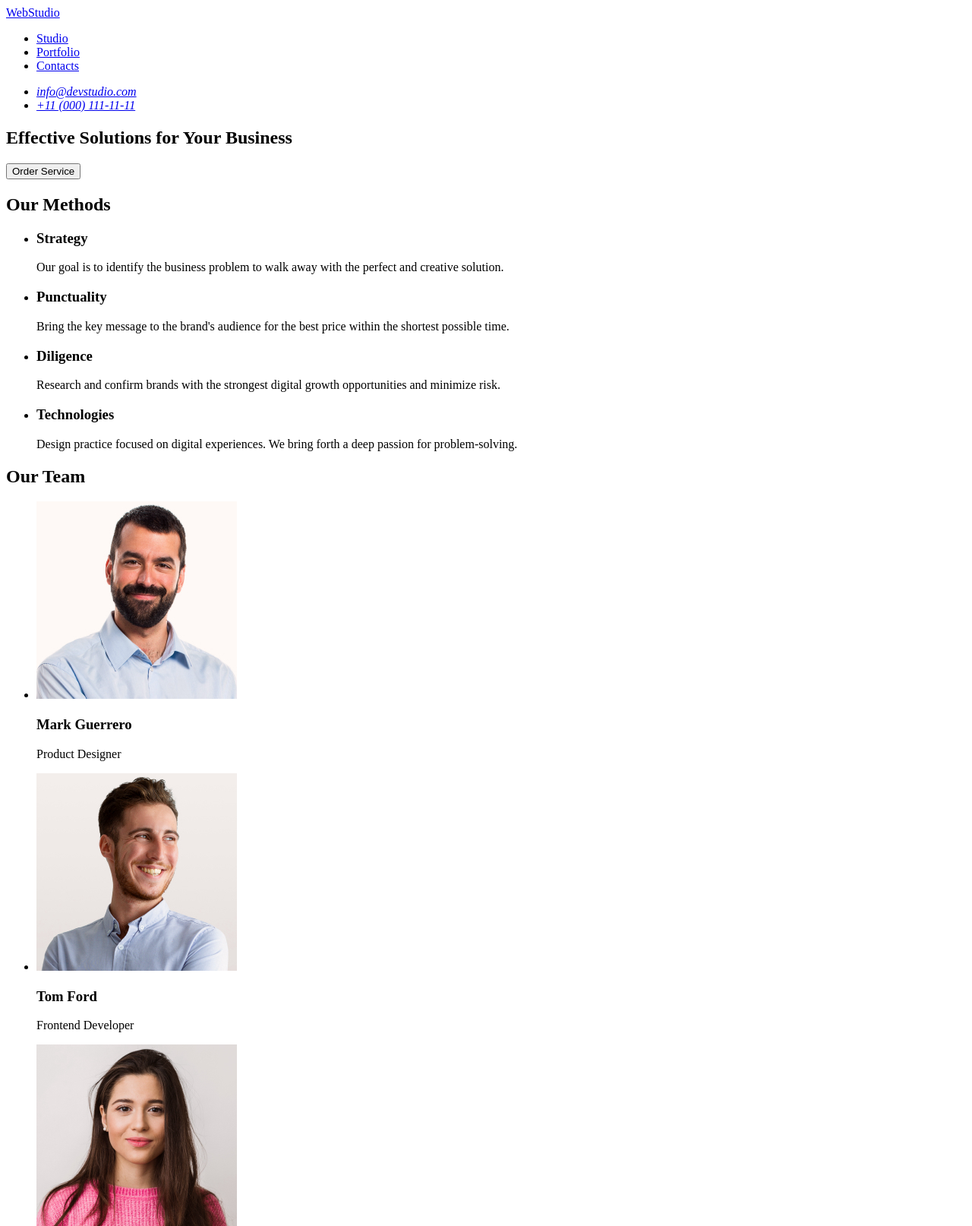
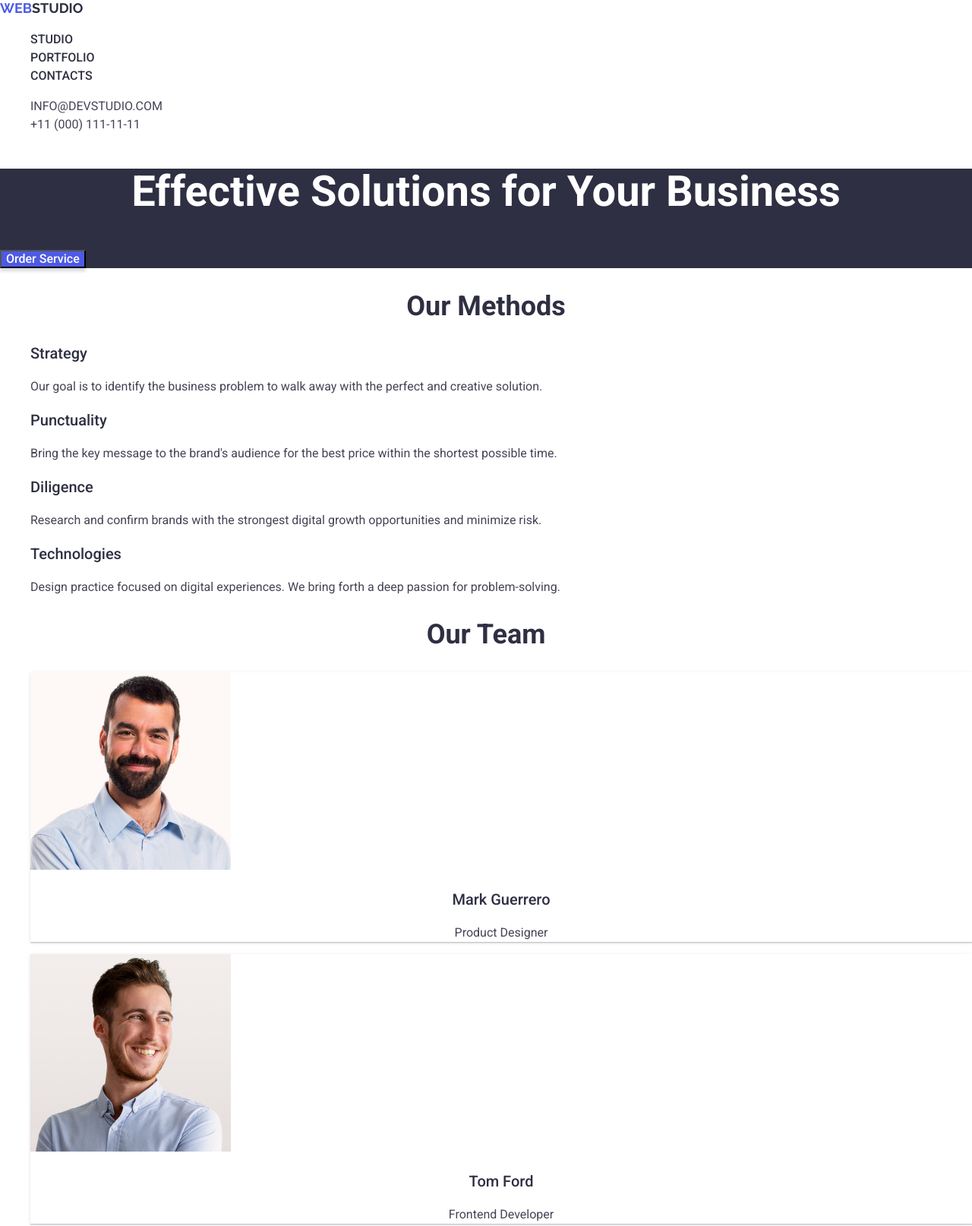
Before and after one commit to FestBC/goit-markup-hw-02, a plain HTML site: page index.html in a window 1280 px wide. Shown: the top 1614 px of the page at 76% size. Drawn offline with nearby package versions, Linux system fonts and the light colour scheme.

Commit message:
modify index.html; add css/styles.css and several JPGs in images folder.

```diff
--- /dev/null
+++ b/css/styles.css
@@ -0,0 +1,111 @@
+body {
+    font-family: "Roboto", sans-serif;
+    color: #434455;
+    background-color: #fff;
+    line-height: 1.5;
+    letter-spacing: 2%;
+}
+
+h1 {
+    font-weight: 700;
+    font-size: 56px;
+    line-height: 1.07143;
+    text-align: center;
+    color: #fff;
+}
+
+h2 {
+    font-weight: 700;
+    font-size: 36px;
+    line-height: 1.11111;
+    text-align: center;
+    color: #2e2f42;
+}
+
+h3 {
+    font-weight: 500;
+    font-size: 20px;
+    line-height: 1.2;
+    color: #2e2f42;
+}
+
+a {
+    text-transform: uppercase;
+    text-decoration: none;
+}
+
+button {
+    letter-spacing: 4%;
+}
+
+ul {
+    list-style: none;
+}
+
+.logo {
+    font-family: "Raleway", sans-serif;
+    font-size: 18px;
+    line-height: 1.16667;
+    color: #4d5ae5;
+}
+
+.logo .logo-textStudioHeader {
+    color: #2e2f42;
+}
+
+.logo .logo-textStudioFooter {
+    color: #f4f4fd;
+}
+
+.navigation a {
+    font-weight: 500;
+    color: #2e2f42;
+}
+
+.navigation a:hover,
+.navigation a:focus {
+    color: #404bbf;
+}
+
+.contacts a {
+    font-style: normal;
+    color: inherit;
+}
+
+.contacts a:hover,
+.contacts a:focus {
+    color: #404bbf;
+}
+
+.hero {
+    background-color: #2e2f42;
+}
+
+.hero button {
+    box-shadow: 0 4px 4px 0 rgba(0, 0, 0, 0.15);
+    background-color: #4d5ae5;
+    font-weight: 500;
+    color: #fff;
+}
+
+.hero button:hover,
+.hero button:focus {
+    background-color: #404bbf;
+}
+
+.teamSection li {
+    box-shadow: 0 2px 1px 0 rgba(46, 47, 66, 0.08), 0 1px 1px 0 rgba(46, 47, 66, 0.16), 0 1px 6px 0 rgba(46, 47, 66, 0.08);
+}
+
+.teamSection h3,
+.teamSection p {
+    text-align: center;
+}
+
+footer {
+    background-color: #2e2f42;
+}
+
+footer p {
+    color: #f4f4fd;
+}
--- a/index.html
+++ b/index.html
@@ -4,12 +4,21 @@
     <meta charset="UTF-8">
     <meta name="description" content="business training, effective solutions for business">
     <title>Main Page</title>
+    <link rel="stylesheet" href="https://cdnjs.cloudflare.com/ajax/libs/modern-normalize/3.0.1/modern-normalize.css"
+        integrity="sha512-gnAN+RgTMylunXI7AMg+PtcUGpKZFkZJoFIkAWvdPFRrFJz3p2tx4+9xbjILRfN7CzoViMgS8vSf06fSQzWZjA=="
+        crossorigin="anonymous" referrerpolicy="no-referrer" />
+    <link rel="preconnect" href="https://fonts.googleapis.com">
+    <link rel="preconnect" href="https://fonts.gstatic.com" crossorigin>
+    <link
+        href="https://fonts.googleapis.com/css2?family=Raleway:ital,wght@0,700;1,700&family=Roboto:ital,wght@0,100..900;1,100..900&display=swap"
+        rel="stylesheet">
+    <link rel="stylesheet" href="./css/styles.css">
 </head>
 <body>
     <header>
         <nav>
-            <a href="./index.html">WebStudio</a>
-            <ul>
+            <a href="./index.html" class="logo">Web<span class="logo-textStudioHeader">Studio</span></a>
+            <ul class="navigation">
                 <li>
                     <a href="./index.html">Studio</a>
                 </li>
@@ -21,7 +30,7 @@
                 </li>
             </ul>
         </nav>
-        <address>
+        <address class="contacts">
             <ul>
                 <li>
                     <a href="mailto:info@devstudio.com">info@devstudio.com</a>
@@ -33,13 +42,14 @@
         </address>
     </header>
     <main>
-        <!-- the 1'st section -->
-        <section>
+        <!-- #region hero section -->
+        <section class="hero">
             <h1>Effective Solutions for Your Business</h1>
             <button type="button">Order Service</button>
         </section>
+        <!-- #endregion -->
 
-        <!-- our methods section -->
+        <!-- #region our methods section -->
         <section>
             <h2>Our Methods</h2>
             <ul>
@@ -61,9 +71,10 @@
                 </li>
             </ul>
         </section>
+        <!-- #endregion -->
 
-        <!-- our team section -->
-        <section>
+        <!-- #region our team section -->
+        <section class="teamSection">
             <h2>Our Team</h2>
             <ul>
                 <li>
@@ -88,9 +99,48 @@
                 </li>
             </ul>
         </section>
+        <!-- #endregion -->
+
+        <!-- #region our portfolio -->
+        <section>
+        <h2>Our Portfolio</h2>
+        <ul>
+            <li>
+                <img src="./images/banking-app.jpg" alt="App screenshot." width="360">
+                <h3>Banking App</h3>
+                <p>App</p>
+            </li>
+            <li>
+                <img src="./images/cashless-payment.jpg" alt="Showing cashless payment." width="360">
+                <h3>Cashless Payment</h3>
+                <p>Marketing</p>
+            </li>
+            <li>
+                <img src="./images/meditaion-app.jpg" alt="Showing that the app can be installed on desktop and on mobile." width="360">
+                <h3>Meditaion App</h3>
+                <p>App</p>
+            </li>
+            <li>
+                <img src="./images/taxi-service.jpg" alt="Taxi driver is driving using navigation app." width="360">
+                <h3>Taxi Service</h3>
+                <p>Marketing</p>
+            </li>
+            <li>
+                <img src="./images/screen-illustrations.jpg" alt="5 illustrations of smartphone screen." width="360">
+                <h3>Screen Illustrations</h3>
+                <p>Design</p>
+            </li>
+            <li>
+                <img src="./images/online-courses.jpg" alt="Woman is using smartphone with headphones." width="360">
+                <h3>Online Courses</h3>
+                <p>Marketing</p>
+            </li>
+        </ul>
+        </section>
+        <!-- #endregion -->
     </main>
     <footer>
-        <a href="./index.html">WebStudio</a>
+        <a href="./index.html" class="logo">Web<span class="logo-textStudioFooter">Studio</span></a>
         <p>Increase the flow of customers and sales for your business with digital marketing & growth solutions.</p>
     </footer>
 </body>
```
Also changed, not shown: images/banking-app.jpg (added), images/cashless-payment.jpg (added), images/meditaion-app.jpg (added), images/online-courses.jpg (added), images/screen-illustrations.jpg (added), images/taxi-service.jpg (added).
